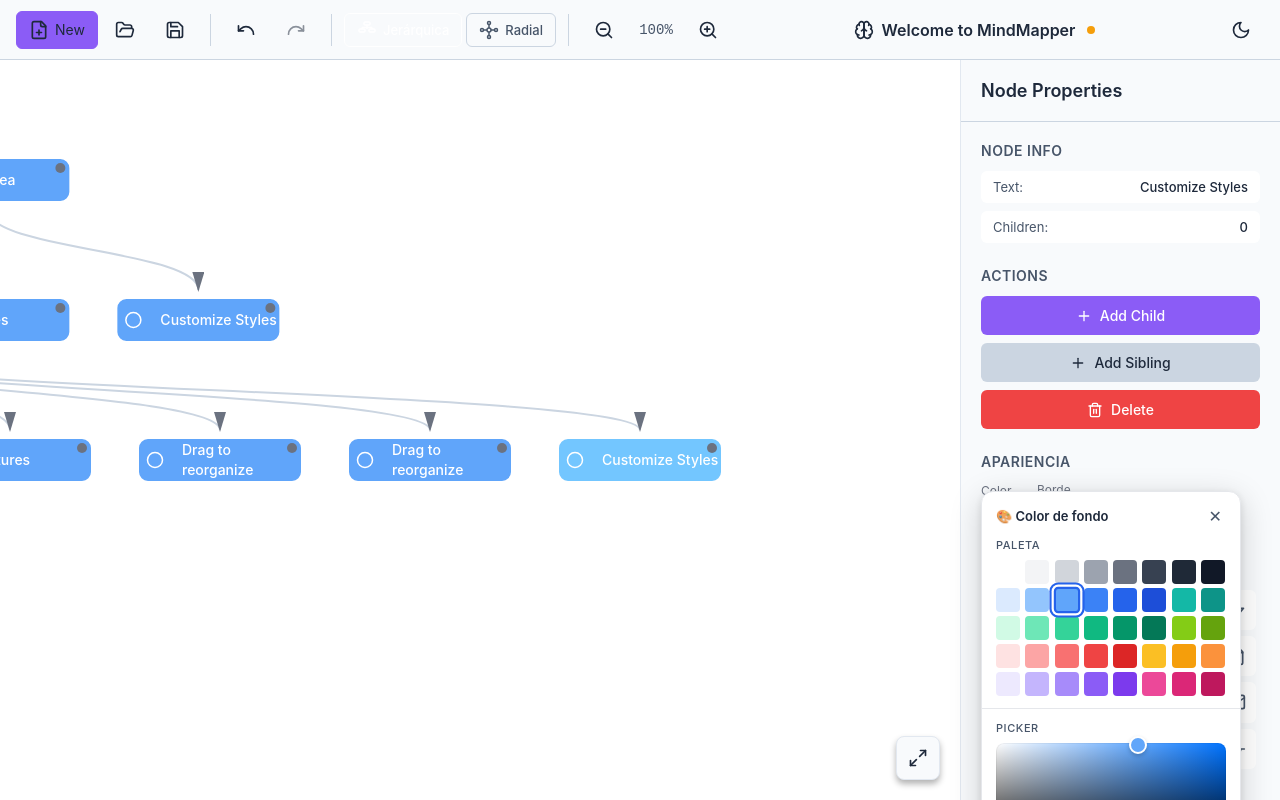
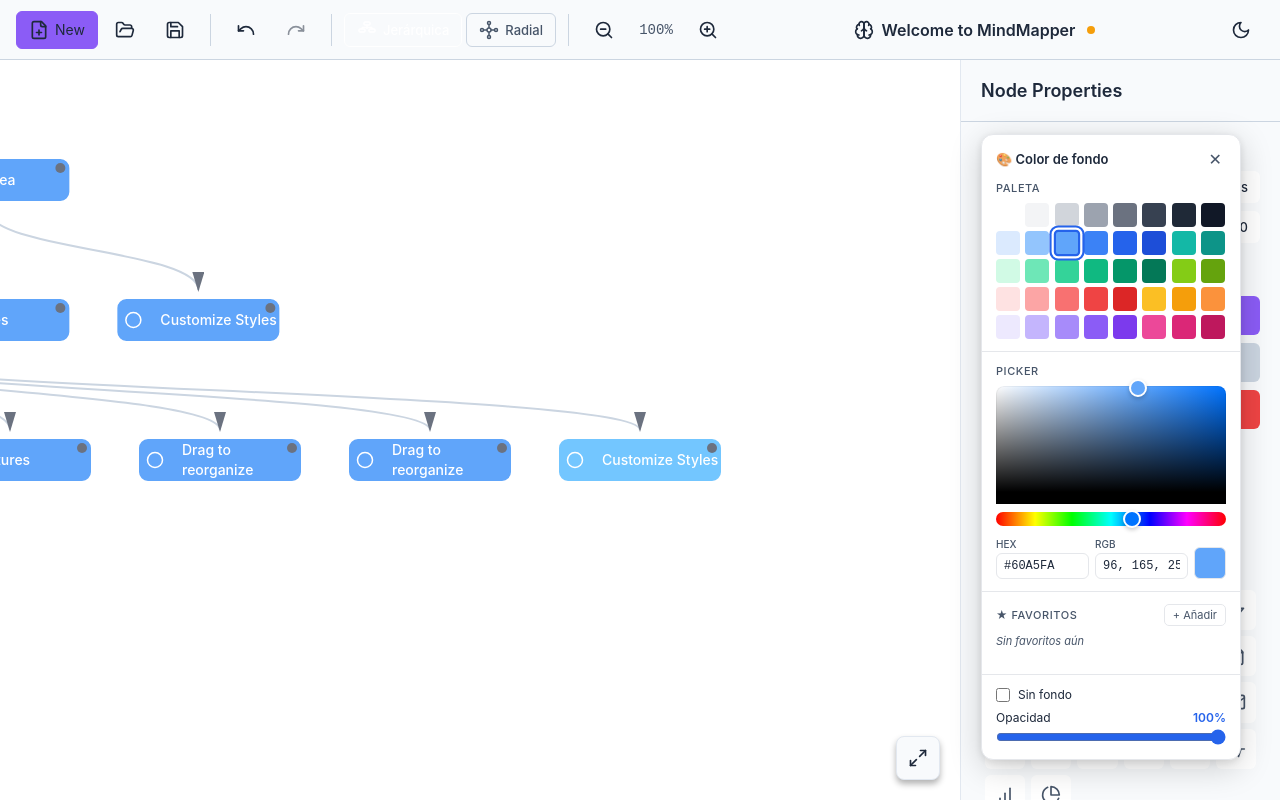
Before and after one commit to Juan-31416/MindMapper, a React (Vite) app: page / in a window 1280 px wide. Both pictures are taken after a click on the button 1003 px from the left and 518 px from the top of the page. Built offline with nearby package versions, Linux system fonts and the light colour scheme.

Commit message:
Issue #12 - New color options
Phases:

[ X ] Phase 1: Types and Data

[ X ] Phase 2: Utilities

[ X ] Phase 3: Store

[ X ] Phase 4: Component

[ ] Phase 5: Future architecture

-> Phase 4*:

**Solved UX problem**

The color popover could not be correctly seen

```diff
--- a/src/renderer/components/ColorPopover.tsx
+++ b/src/renderer/components/ColorPopover.tsx
@@ -1,4 +1,5 @@
 import React, { useRef, useEffect, useState, useCallback } from 'react';
+import { createPortal } from 'react-dom';
 import '../styles/ColorPopover.css';
 import { HexColorPicker } from 'react-colorful';
 import { useMindMapStore } from '../store/mindMapStore';
@@ -89,18 +90,39 @@ const ColorPopover: React.FC<Props> = ({ anchorRect, style, onChange, onClose })
   }, [onClose]);
 
   // Poitioning of popover
-  const popoverStyle = useCallback((): React.CSSProperties => {
-    if(!anchorRect) return {};
+  const [computedStyle, setComputedStyle] = useState<React.CSSProperties>({});
+
+  useEffect(() => {
+    if (!anchorRect) return;
 
     const GAP = 8;
     const POPOVER_W = 260;
-    const top = anchorRect.bottom + GAP;
+    const POPOVER_H = 650;
+    const VIEWPORT_H = window.innerHeight;
+    const VIEWPORT_W = window.innerWidth;
+
+    let top = anchorRect.bottom + GAP;
     let left = anchorRect.left;
-    if (left + POPOVER_W > window.innerWidth - 8) {
-      left = window.innerWidth - POPOVER_W - 8;
+
+    if (top + POPOVER_H > VIEWPORT_H - 16) {
+      const spaceAbove = anchorRect.top - GAP;
+      top = spaceAbove > POPOVER_H
+        ? anchorRect.top - POPOVER_H - GAP
+        : VIEWPORT_H - POPOVER_H - 16;
     }
 
-    return { top, left };
+    if (left + POPOVER_W > VIEWPORT_W - 16) {
+      left = VIEWPORT_W - POPOVER_W - 16;
+    }
+
+    if (top < 16) top = 16;
+
+    setComputedStyle({
+      top,
+      left,
+      maxHeight: 'calc(100vh - 32px)',
+      overflowY: 'auto',
+    });
   }, [anchorRect]);
 
   // Apply color
@@ -158,8 +180,8 @@ const ColorPopover: React.FC<Props> = ({ anchorRect, style, onChange, onClose })
   };
 
 
-  return (
-    <div className="color-popover" ref={ref} style={popoverStyle()} role='dialog' aria-label='Selector de color'>
+  return createPortal(
+    <div className="color-popover" ref={ref} style={computedStyle} role='dialog' aria-label='Selector de color'>
       {/** Header */}
       <div className='color-popover__header'>
         <span>🎨 Color de fondo</span>
@@ -172,7 +194,7 @@ const ColorPopover: React.FC<Props> = ({ anchorRect, style, onChange, onClose })
         </button>
       </div>
 
-      {/* ── 1. Paleta estándar ── */}
+      {/** Standard Palete */}
       <div className="color-popover__section">
         <span className="color-popover__section-label">Paleta</span>
         <div className="color-popover__palette">
@@ -193,7 +215,7 @@ const ColorPopover: React.FC<Props> = ({ anchorRect, style, onChange, onClose })
 
       <div className="color-popover__divider" />
 
-      {/* ── 2. Picker avanzado ── */}
+      {/** Picker */}
       <div className="color-popover__section">
         <span className="color-popover__section-label">Picker</span>
         <div className="color-popover__picker">
@@ -201,7 +223,7 @@ const ColorPopover: React.FC<Props> = ({ anchorRect, style, onChange, onClose })
         </div>
       </div>
 
-      {/* ── 3. Inputs HEX / RGB ── */}
+      {/** Inputs HEX / RGB */}
       <div className="color-popover__inputs">
         <div className="color-popover__input-group">
           <label htmlFor="cp-hex">HEX</label>
@@ -237,7 +259,7 @@ const ColorPopover: React.FC<Props> = ({ anchorRect, style, onChange, onClose })
 
       <div className="color-popover__divider" />
 
-      {/* ── 4. Favoritos ── */}
+      {/** Favoritos */}
       <div className="color-popover__section">
         <div className="color-popover__favorites-header">
           <span className="color-popover__section-label">★ Favoritos</span>
@@ -290,7 +312,7 @@ const ColorPopover: React.FC<Props> = ({ anchorRect, style, onChange, onClose })
 
       <div className="color-popover__divider" />
 
-      {/* ── 5. Opacidad + Sin fondo ── */}
+      {/** Opacity + no background */}
       <div className="color-popover__section">
         <label className="color-popover__no-bg-row">
           <input
@@ -322,7 +344,8 @@ const ColorPopover: React.FC<Props> = ({ anchorRect, style, onChange, onClose })
           </div>
         )}
       </div>
-    </div>
+    </div>,
+    document.body
   );
 };
 
--- a/src/renderer/components/NodeEditor.tsx
+++ b/src/renderer/components/NodeEditor.tsx
@@ -79,6 +79,9 @@ const NodeEditor: React.FC = () => {
   const colorAnchorRef = useRef<HTMLButtonElement | null>(null);
   const borderAnchorRef = useRef<HTMLButtonElement | null>(null);
 
+  const [colorAnchorRect, setColorAnchorRect] = useState<DOMRect | null>(null);
+  const [borderAnchorRect, setBorderAnchorRect] = useState<DOMRect | null>(null);
+
   const patchStyle = (patch: Partial<any>) =>updateNodeStyle(selectedNodeId, patch);
 
   return (
@@ -146,17 +149,19 @@ const NodeEditor: React.FC = () => {
                 ref={colorAnchorRef}
                 className="color-swatch-btn"
                 style={{ backgroundColor: selectedNode.style.backgroundColor }}
-                onClick={() => setShowColorPopover(v => !v)}
+                onClick={() => {
+                  setColorAnchorRect(colorAnchorRef.current?.getBoundingClientRect() ?? null);
+                  setShowColorPopover(v => !v);
+                }}
                 title="Abrir paleta de color"
               />
               {showColorPopover && (
-                <div className="popover-wrapper">
                 <ColorPopover
+                  anchorRect={colorAnchorRect}
                   style={selectedNode.style}
                   onChange={patchStyle}
-                    onClose={() => setShowColorPopover(false)}
+                  onClose={()=> setShowColorPopover(false)}
                 />
-                </div>
               )}
             </div>
 
@@ -165,7 +170,10 @@ const NodeEditor: React.FC = () => {
               <button
                 ref={borderAnchorRef}
                 className="border-btn"
-                onClick={() => setShowBorderPopover(v => !v)}
+                onClick={() => {
+                  setBorderAnchorRect(borderAnchorRef.current?.getBoundingClientRect() ?? null);
+                  setShowBorderPopover(v =>!v);
+                }}
                 title="Editar borde"
               >
                 {selectedNode.style.borderStyle === 'none' ? 'Ninguno' :
@@ -173,13 +181,11 @@ const NodeEditor: React.FC = () => {
               </button>
 
               {showBorderPopover && (
-                <div className="popover-wrapper">
                 <BorderPopover
                   style={selectedNode.style}
                   onChange={patchStyle}
                   onClose={() => setShowBorderPopover(false)}
                 />
-                </div>
               )}
             </div>
           </div>
--- a/src/renderer/styles/ColorPopover.css
+++ b/src/renderer/styles/ColorPopover.css
@@ -12,6 +12,8 @@
     flex-direction: column;
     gap: 12px;
     user-select: none;
+    scrollbar-width: thin;
+    scrollbar-color: var(--border) transparent;
   }
 
   /* ── Header ── */
@@ -299,3 +301,12 @@
   .dark .color-popover__divider {
     background: #374151;
   }
+
+  .color-popover::-webkit-scrollbar {
+    width: 5px;
+  }
+
+  .color-popover::-webkit-scrollbar-thumb {
+    background-color: var(--border, #e5e7eb);
+    border-radius: 10px;
+  }
```
Lines whose indentation alone changed are shown as unchanged.
